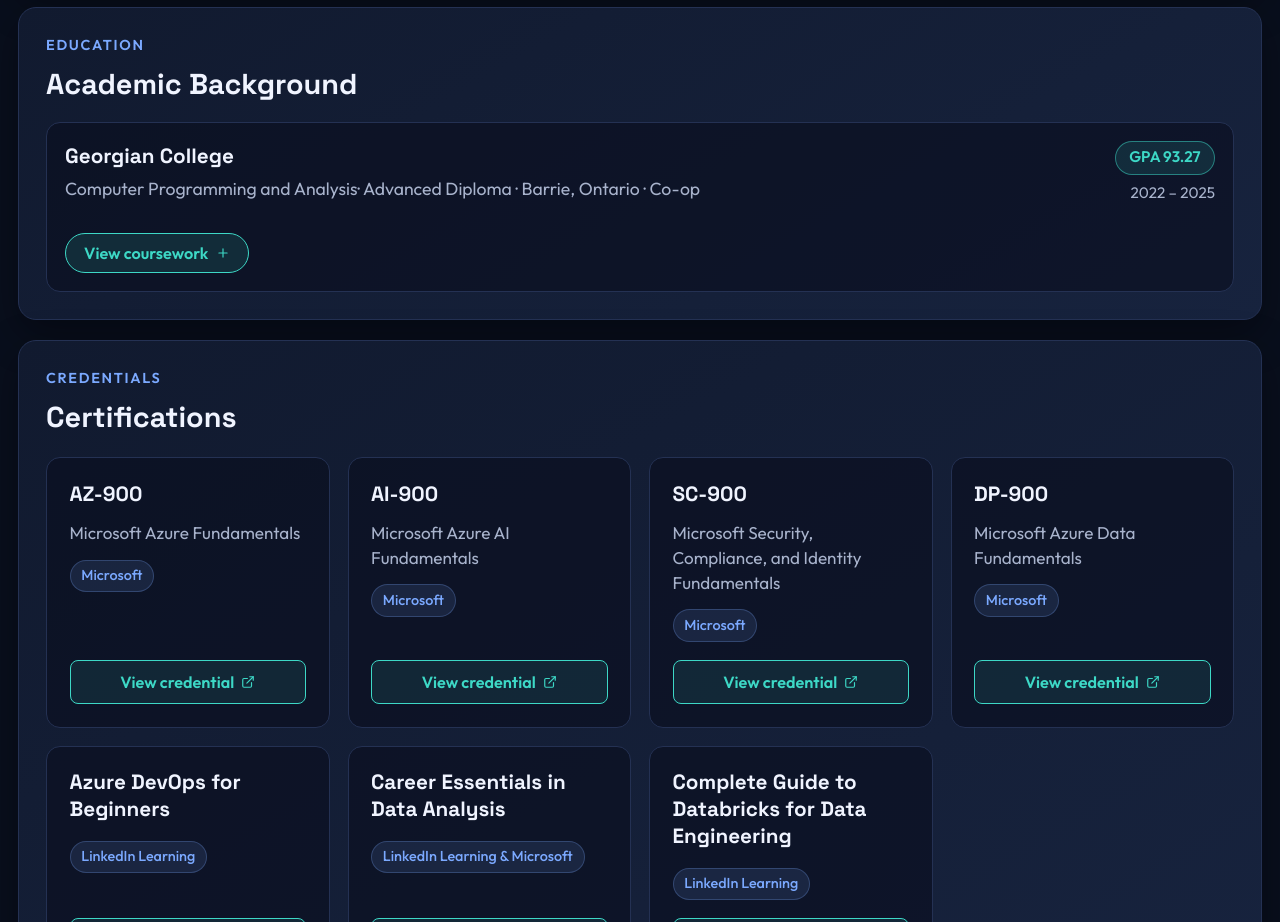
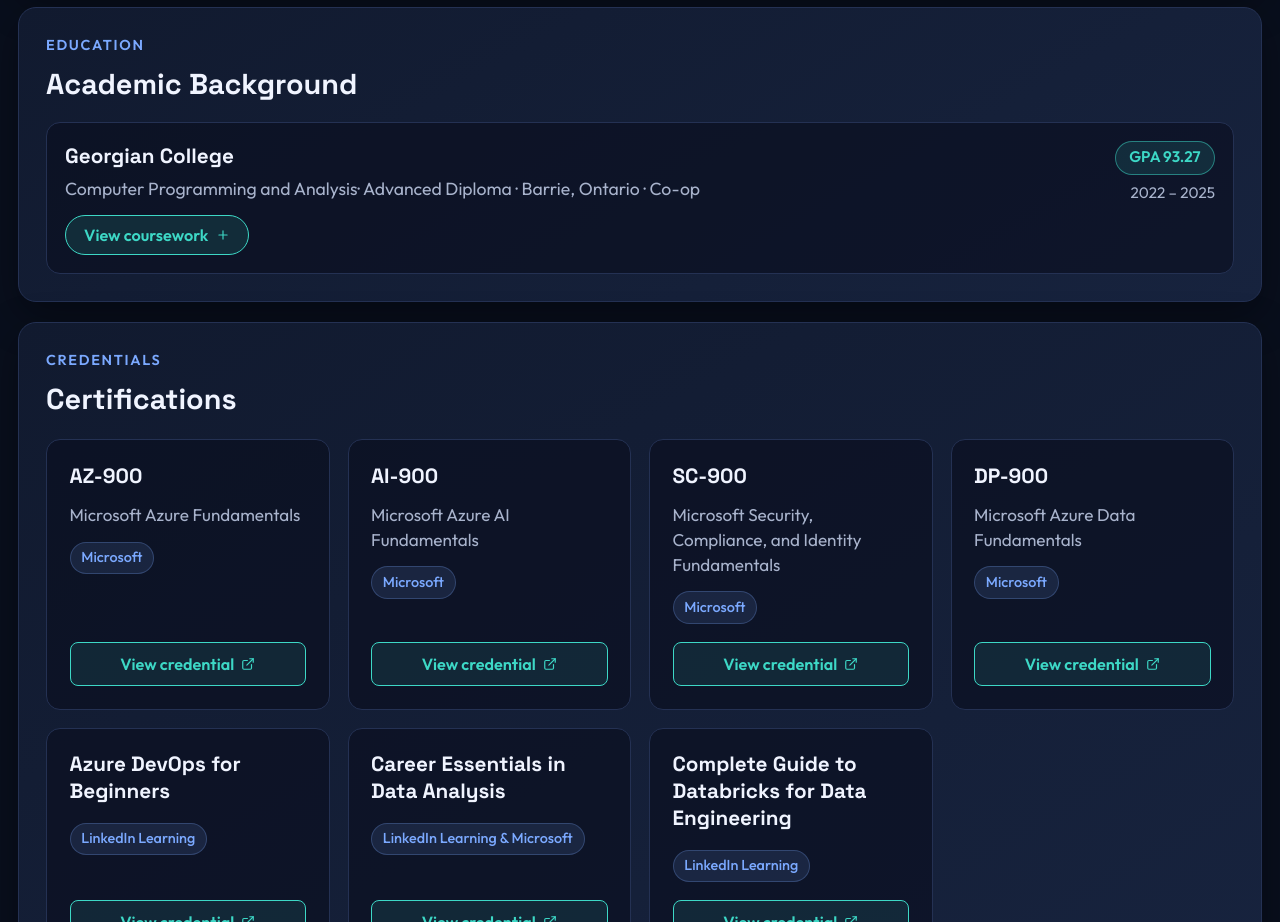
Before and after one commit to AntonKorchynskyi/my-portfolio, a React (Vite) app: page / in a window 1280 px wide. Shown: the part 3920-4842 px from the top of the page. Built offline with nearby package versions, Linux system fonts and the light colour scheme.

Commit message:
finish education section

```diff
--- a/src/index.css
+++ b/src/index.css
@@ -506,7 +506,6 @@
 .edu-card {
   display: flex;
   flex-direction: column;
-  gap: 1rem;
 }
 
 .edu-card-layout {
@@ -634,7 +633,13 @@
 .edu-modal {
   width: min(720px, calc(100% - 2rem));
   max-height: calc(100% - 3rem);
-  background: radial-gradient(circle at top left, rgba(61, 216, 198, 0.08), transparent 55%), var(--surface-2);
+  background:
+    radial-gradient(
+      circle at top left,
+      rgba(61, 216, 198, 0.08),
+      transparent 55%
+    ),
+    var(--surface-2);
   border-radius: 18px;
   border: 1px solid var(--line);
   box-shadow: 0 24px 60px rgba(0, 0, 0, 0.6);
```
